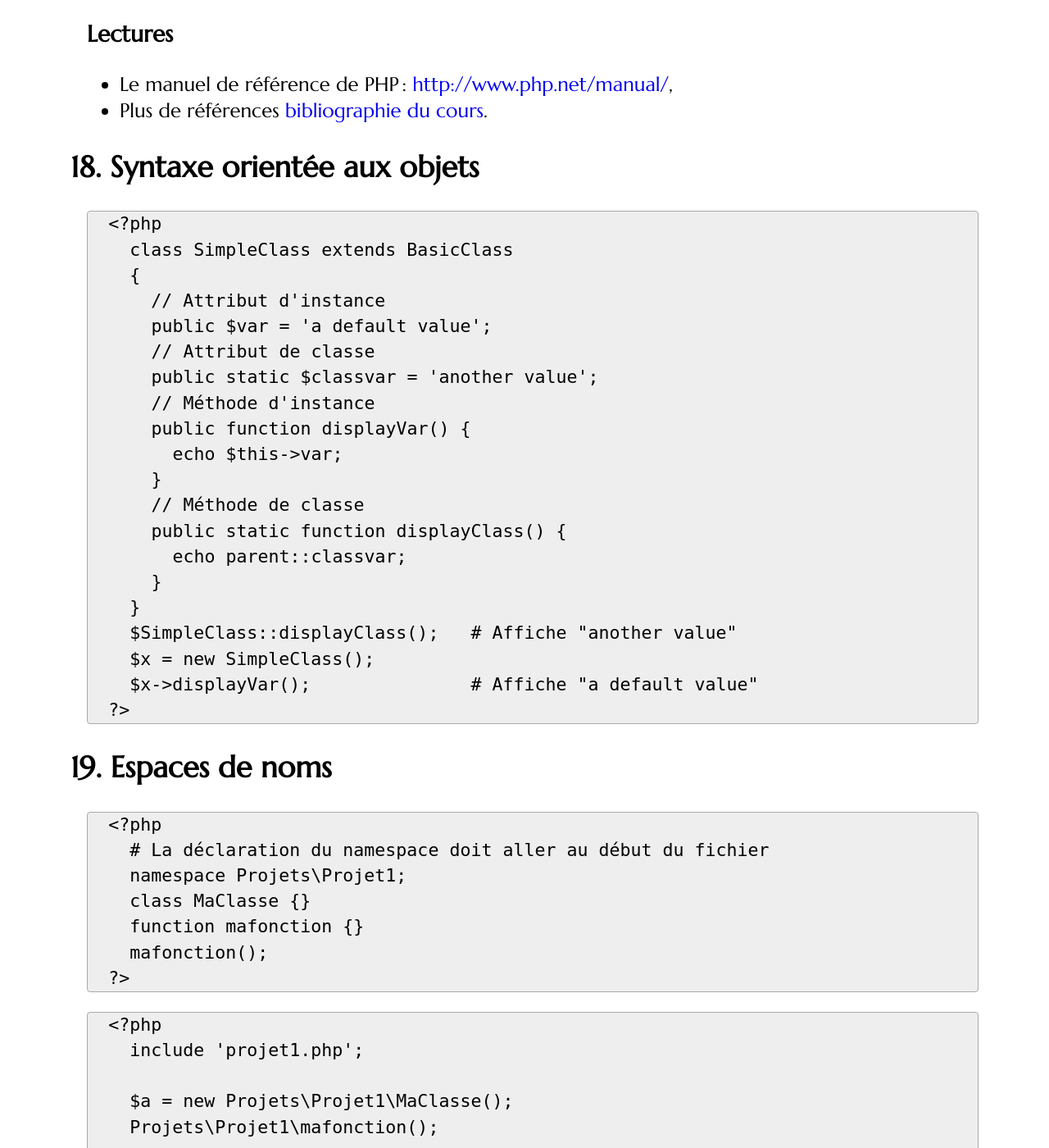
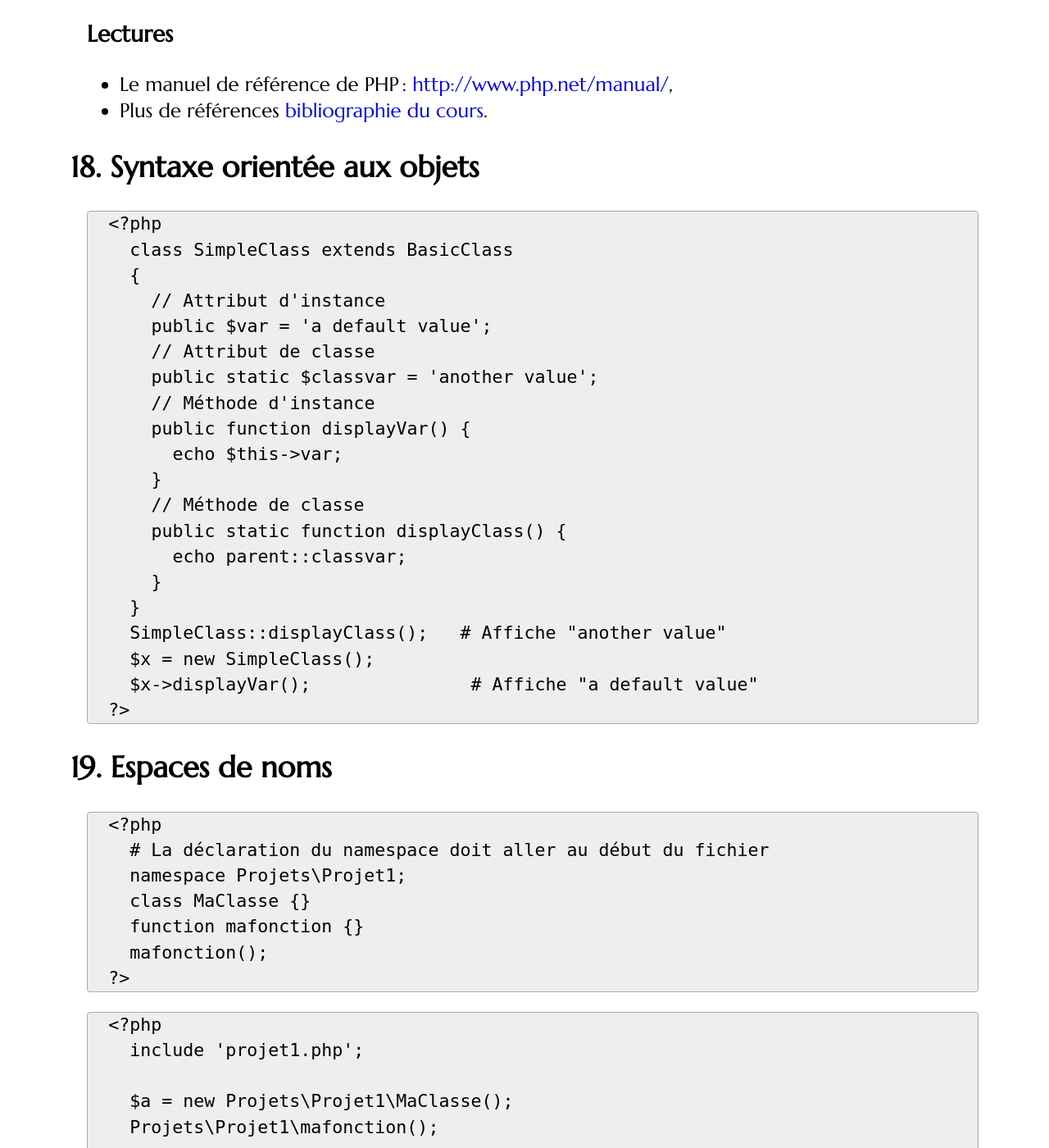
Before and after one commit to defeo/aws, a Jekyll site: the page built from classes/class3.md, in a window 1280 px wide and 1400 px high, scrolled down 13281 px. Shown: the whole window at 82% size. Built offline with Jekyll 4.4.1, drawn with Linux system fonts in a browser that asks for light colours; some web fonts are replaced; some of the changed text lies outside the part shown.

```diff
--- a/classes/class3.md
+++ b/classes/class3.md
@@ -514,7 +514,7 @@ elles sont **initialisées a une valeur par défaut**.
 <?php
     $foo = 10;
     echo $foo;
-    $foo = " apples";
+    $foo .= " apples";
     echo $foo;            # Affiche "10 apples"
 ?>
 ~~~
@@ -901,7 +901,7 @@ chaque fichier sont disponibles pour tous les autres.
 	  echo parent::classvar;
 	}
   }
-  $SimpleClass::displayClass();   # Affiche "another value"
+  SimpleClass::displayClass();   # Affiche "another value"
   $x = new SimpleClass();
   $x->displayVar();               # Affiche "a default value"
 ?>
```
Also changed, not shown: other parts of classes/class3.md (+1 -1 lines), tutorials/tutorial2.md (+2 -1 lines).
